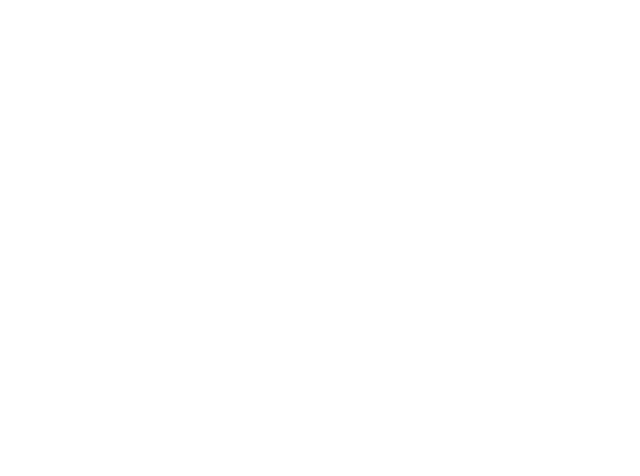
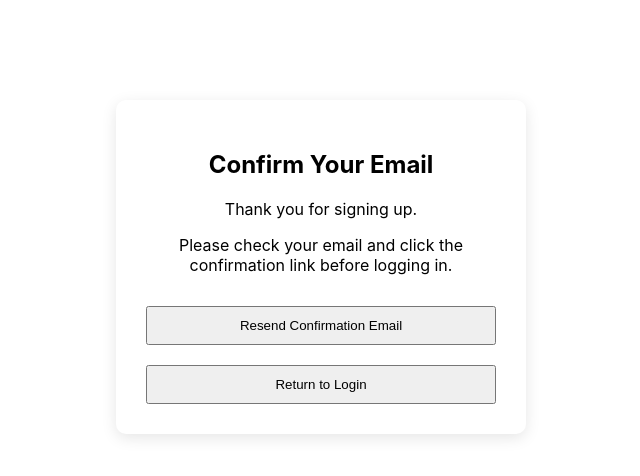
Before and after one commit to IPdevMMGds/Digital-class, a React (Create React App) app: page /confirm-email in a window 1280 px wide. Before the commit this address had no page. Shown: the top 476 px of the page, without its empty margins (319-959 px from the left). Built offline with nearby package versions, Linux system fonts and the light colour scheme.

Commit message:
still broken, working in signup

```diff
--- a/src/App.js
+++ b/src/App.js
@@ -3,6 +3,7 @@ import { BrowserRouter as Router, Routes, Route } from "react-router-dom"
 import Login from "./components/auth/Login"
 import Signup from "./components/auth/Signup"
 import Dashboard from "./pages/Dashboard"
+import EmailConfirmation from "./pages/EmailConfirmation"
 
 function App() {
   return (
@@ -11,6 +12,7 @@ function App() {
         <Route path="/" element={<Login />} />
         <Route path="/signup" element={<Signup />} />
         <Route path="/dashboard" element={<Dashboard />} />
+        <Route path="/confirm-email" element={<EmailConfirmation />} />
       </Routes>
     </Router>
   )
--- a/src/components/auth/Login.js
+++ b/src/components/auth/Login.js
@@ -1,5 +1,6 @@
 import React, { useState } from "react"
 import { loginUser } from "../../services/authService"
+import { resendConfirmationEmail } from "../../services/authService"
 import "./Auth.css"
 import { useNavigate, Link } from "react-router-dom"
 function Login() {
@@ -7,12 +8,18 @@ function Login() {
     const [password, setPassword] = useState("")
     const [error, setError] = useState("")
     const [showPassword, setShowPassword] = useState(false)
+    const [unconfirmedEmail, setUnconfirmedEmail] = useState("")
     const navigate = useNavigate()
     const handleLogin = async (e) => {
         e.preventDefault()
         const { error } = await loginUser(email, password)
         if (error) {
-            setError(error.message)
+            if (error.message.includes("Email not confirmed")) {
+                setError("Email not confirmed.")
+                setUnconfirmedEmail(email)
+            } else {
+                setError(error.message)
+            }
         } else {
             navigate("/dashboard")
         }
@@ -45,6 +52,22 @@ function Login() {
                 <button type="submit">Login</button>
             </form>
             {error && <p className="error-text">{error}</p>}
+            {unconfirmedEmail && (
+                <button
+                    type="button"
+                    onClick={async () => {
+                        const { error } = await resendConfirmationEmail(unconfirmedEmail)
+                        if (error) {
+                            setError(error.message)
+                        } else {
+                            setError("Confirmation email resent.")
+                        }
+                    }}
+                    style={{ marginTop: "10px" }}
+                >
+                    Resend Confirmation Email
+                </button>
+            )}
             <p>
                 Don't have an account? <Link to="/signup">Sign up</Link>
             </p>
--- a/src/components/auth/Signup.js
+++ b/src/components/auth/Signup.js
@@ -8,13 +8,17 @@ function Signup() {
     const [error, setError] = useState("")
     const navigate = useNavigate()
     const [showPassword, setShowPassword] = useState(false)
+    const [loading, setLoading] = useState(false)
     const handleSignup = async (e) => {
         e.preventDefault()
+        if (loading) return
+        setLoading(true)
         const { error } = await signUpUser(email, password)
+        setLoading(false)
         if (error) {
             setError(error.message)
         } else {
-            navigate("/")
+            navigate("/confirm-email", { state: { email } })
         }
     }
     return (
@@ -42,7 +46,9 @@ function Signup() {
                     />
                     Show Password
                 </label>
-                <button type="submit">Create Account</button>
+                <button type="submit" disabled={loading}>
+                    {loading ? "Creating Account..." : "Create Account"}
+                </button>
             </form>
             {error && <p className="error-text">{error}</p>}
             <p>
--- /dev/null
+++ b/src/pages/EmailConfirmation.js
@@ -0,0 +1,44 @@
+import React, { useState } from "react"
+import { resendConfirmationEmail } from "../services/authService"
+import { Link } from "react-router-dom"
+import "../App.css"
+import { useLocation } from "react-router-dom"
+function EmailConfirmation() {
+    const location = useLocation()
+    const email = location.state?.email
+    const [message, setMessage] = useState("")
+    const handleResend = async () => {
+        if (!email) {
+            setMessage("No email found. Please try signing up again.")
+            return
+        }
+        const { error } = await resendConfirmationEmail(email)
+        if (error) {
+            setMessage(error.message)
+        } else {
+            setMessage("Confirmation email resent.")
+        }
+    }
+    return (
+        <div className="auth-container">
+            <h2>Confirm Your Email</h2>
+            <p>
+                Thank you for signing up.
+            </p>
+            <p>
+                Please check your email and click the confirmation link
+                before logging in.
+            </p>
+            <button onClick={handleResend} style={{ marginTop: "15px" }}>
+                Resend Confirmation Email
+            </button>
+            {message && <p>{message}</p>}
+            <Link to="/">
+                <button style={{ marginTop: "20px" }}>
+                    Return to Login
+                </button>
+            </Link>
+        </div>
+    )
+}
+export default EmailConfirmation
--- a/src/services/authService.js
+++ b/src/services/authService.js
@@ -17,3 +17,9 @@ export const logoutUser = async () => {
 export const getCurrentUser = async () => {
     return await supabase.auth.getUser()
 }
+export const resendConfirmationEmail = async (email) => {
+    return await supabase.auth.resend({
+        type: "signup",
+        email: email
+    })
+}
```
Also changed, not shown: 1 other file (tests, documents, lock files or other folders).
